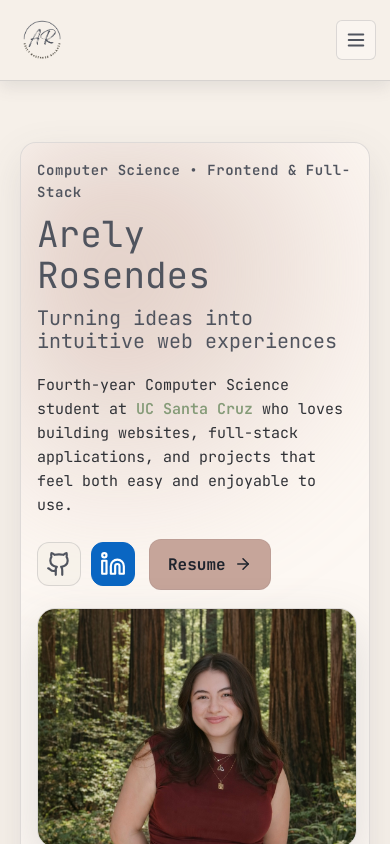
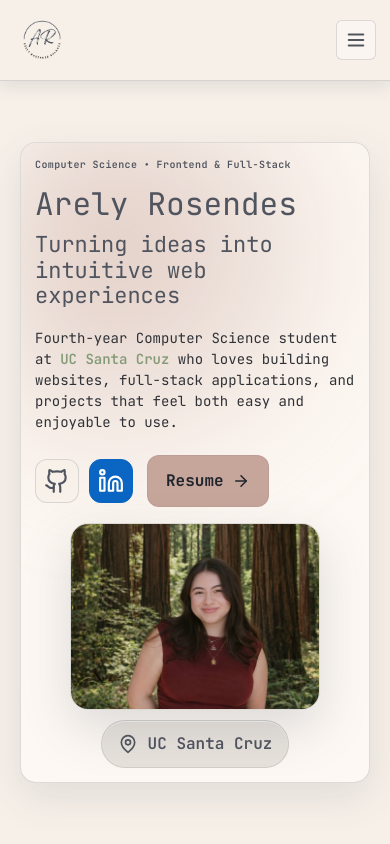
Before and after one commit to arelyyrosendes/ArelySite, a React (Vite) app: page / in a window 390 px wide. Shown: the top 844 px of the page. Built offline with nearby package versions, Linux system fonts and the light colour scheme.

Commit message:
mobile fix v2

```diff
--- a/src/style.css
+++ b/src/style.css
@@ -555,7 +555,8 @@ select:focus {
 
 .hero-visual-card {
   position: relative;
-  width: clamp(230px, 70vw, 420px);
+  width: clamp(200px, 70vw, 340px);
+  max-width: 100%;
   aspect-ratio: 4 / 3;
   border-radius: 18px;
   overflow: hidden;
@@ -697,21 +698,29 @@ select:focus {
     font-size: clamp(22px, 7vw, 30px);
   }
   .hero-card-modern {
-    padding: 16px;
-    gap: 18px;
+    padding: 14px;
+    gap: 16px;
   }
+  .hero-kicker {
+    font-size: 10px;
+    font-weight: 600;
+    letter-spacing: 0.04em;
+    color: var(--safe);
+    }
   .hero-title {
-    font-size: clamp(28px, 10vw, 36px);
+    font-size: clamp(24px, 8vw, 32px);
   }
   .hero-subtitle {
-    font-size: clamp(18px, 7vw, 20px);
+    font-size: clamp(16px, 6.5vw, 22px);
   }
   .hero-body {
-    font-size: 15px;
+    font-size: 14px;
+    line-height: 1.5;
   }
   .hero-visual-card {
-    width: clamp(210px, 90vw, 320px);
+    width: clamp(180px, 90vw, 250px);
   }
+
   .hero-location-below {
     margin-top: 10px;
   }
```
